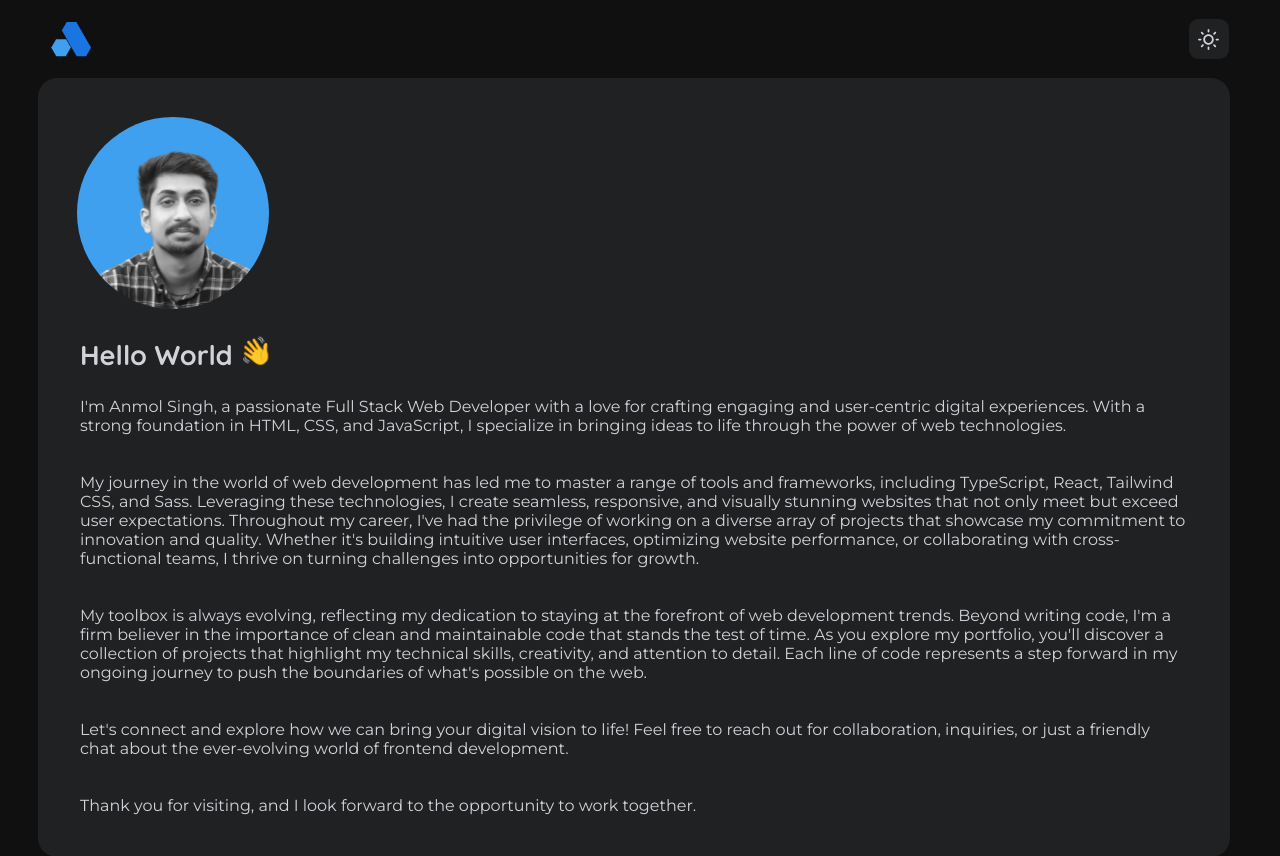
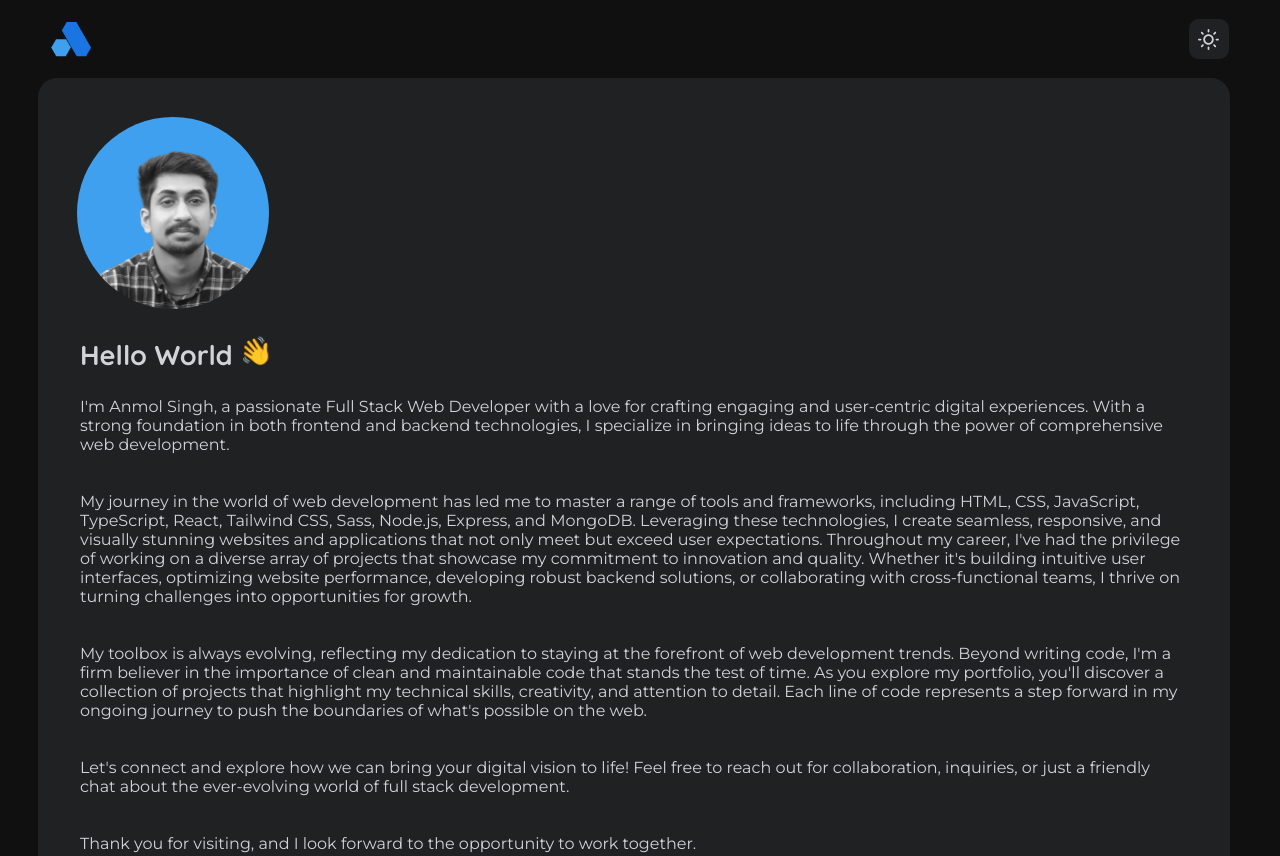
Before and after one commit to AnmolSinghSodlan/Anmol-Singh-Sodlan, a plain HTML site: page pages/aboutMe.html in a window 1280 px wide. Shown: the top 856 px of the page. Drawn offline with Linux system fonts and the light colour scheme.

Commit message:
fix: updated aboutMe

```diff
--- a/pages/aboutMe.html
+++ b/pages/aboutMe.html
@@ -33,21 +33,24 @@
           <br />
           I'm Anmol Singh, a passionate Full Stack Web Developer with a love for
           crafting engaging and user-centric digital experiences. With a strong
-          foundation in HTML, CSS, and JavaScript, I specialize in bringing
-          ideas to life through the power of web technologies.
+          foundation in both frontend and backend technologies, I specialize in
+          bringing ideas to life through the power of comprehensive web
+          development.
+
           <br />
           <br />
           <br />
           My journey in the world of web development has led me to master a
-          range of tools and frameworks, including TypeScript, React, Tailwind
-          CSS, and Sass. Leveraging these technologies, I create seamless,
-          responsive, and visually stunning websites that not only meet but
+          range of tools and frameworks, including HTML, CSS, JavaScript,
+          TypeScript, React, Tailwind CSS, Sass, Node.js, Express, and MongoDB.
+          Leveraging these technologies, I create seamless, responsive, and
+          visually stunning websites and applications that not only meet but
           exceed user expectations. Throughout my career, I've had the privilege
           of working on a diverse array of projects that showcase my commitment
           to innovation and quality. Whether it's building intuitive user
-          interfaces, optimizing website performance, or collaborating with
-          cross-functional teams, I thrive on turning challenges into
-          opportunities for growth.
+          interfaces, optimizing website performance, developing robust backend
+          solutions, or collaborating with cross-functional teams, I thrive on
+          turning challenges into opportunities for growth.
           <br />
           <br />
           <br />
@@ -64,7 +67,7 @@
           <br />
           Let's connect and explore how we can bring your digital vision to
           life! Feel free to reach out for collaboration, inquiries, or just a
-          friendly chat about the ever-evolving world of frontend development.
+          friendly chat about the ever-evolving world of full stack development.
           <br />
           <br />
           <br />
```
